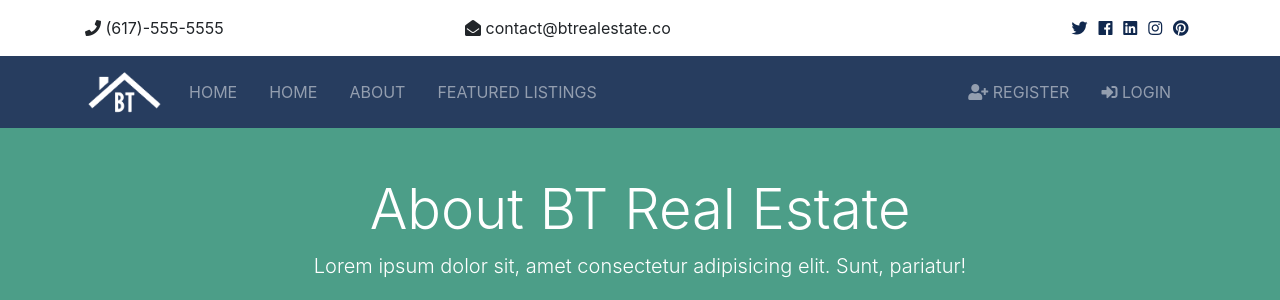
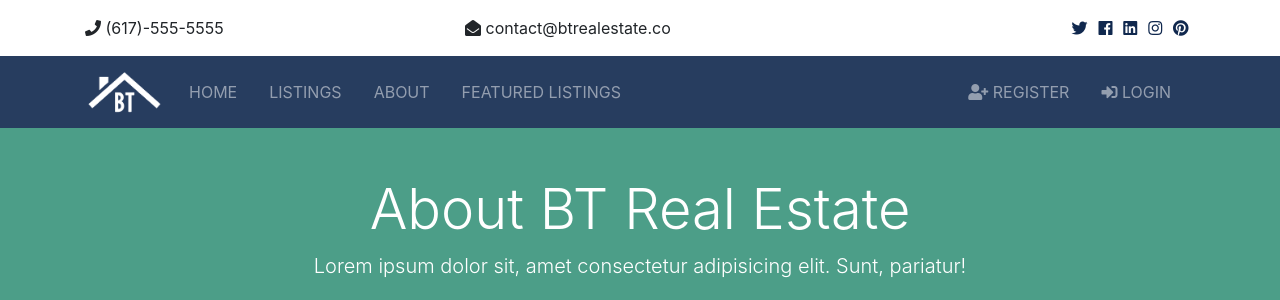
Before and after one commit to jtnavd/DI_btre, a Django app: page /about in a window 1280 px wide. Shown: the top 300 px of the page. Run offline with Django 3.2, Linux system fonts and the light colour scheme; data that the repository does not hold is empty; some libraries are stand-ins or nearby versions.

Commit message:
navbar correction

```diff
--- a/btre/templates/partials/_navbar.html
+++ b/btre/templates/partials/_navbar.html
@@ -25,7 +25,7 @@
           class="nav-item mr-3"
           {% endif %}
           >
-          <a class="nav-link" href="{% url 'listings' %}">Home</a>
+          <a class="nav-link" href="{% url 'listings' %}">Listings</a>
           </li>
           <li class="nav-item mr-3">
             <a class="nav-link" href="{% url 'about' %}">About</a>
```
Also changed, not shown: links.txt (added).
